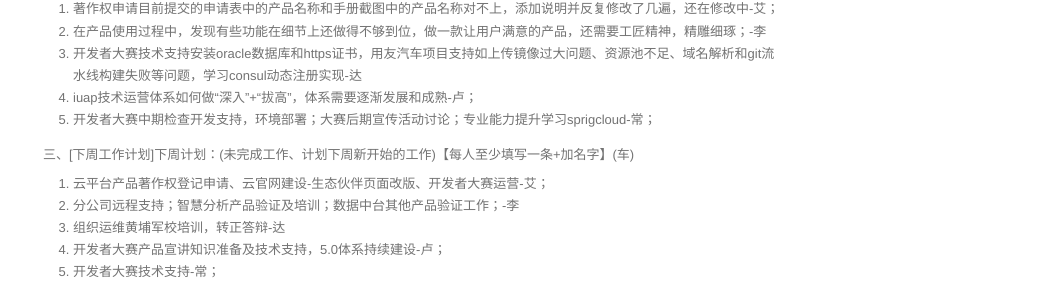
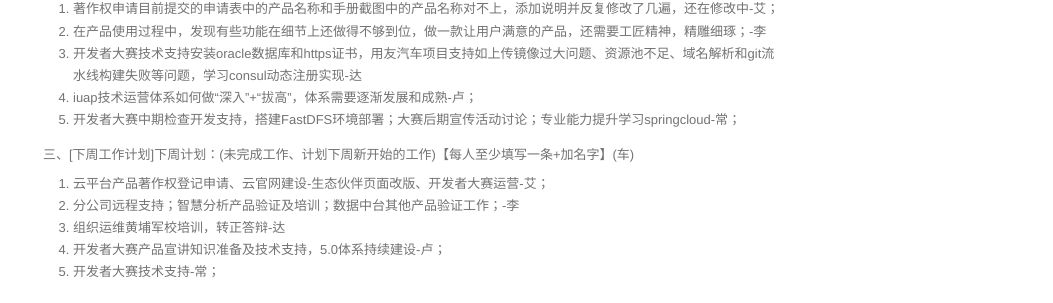
Before and after one commit to walllFlower/blog, a Jekyll site: the page built from _posts/2018-07-17-day_report_cxz.md, in a window 1280 px wide and 900 px high, scrolled down 1200 px. Shown: the part 148-451 px from the top of the window, without its empty margins (227-1280 px from the left). Built offline with Jekyll 4.4.1, drawn with Linux system fonts in a browser that asks for light colours; comment, search, counter and statistics services are not loaded.

Commit message:
Update 2018-07-17-day_report_cxz.md

```diff
--- a/_posts/2018-07-17-day_report_cxz.md
+++ b/_posts/2018-07-17-day_report_cxz.md
@@ -80,7 +80,7 @@ categories: 技术运营工作周报
 2. 在产品使用过程中，发现有些功能在细节上还做得不够到位，做一款让用户满意的产品，还需要工匠精神，精雕细琢；-李
 3. 开发者大赛技术支持安装oracle数据库和https证书，用友汽车项目支持如上传镜像过大问题、资源池不足、域名解析和git流水线构建失败等问题，学习consul动态注册实现-达
 4. iuap技术运营体系如何做“深入”+“拔高”，体系需要逐渐发展和成熟-卢；
-5. 开发者大赛中期检查开发支持，环境部署；大赛后期宣传活动讨论；专业能力提升学习sprigcloud-常；
+5. 开发者大赛中期检查开发支持，搭建FastDFS环境部署；大赛后期宣传活动讨论；专业能力提升学习springcloud-常；
 
 三、[下周工作计划]下周计划：(未完成工作、计划下周新开始的工作)【每人至少填写一条+加名字】(车)
 
```
